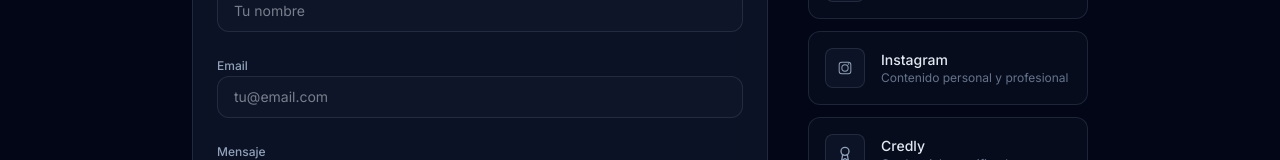
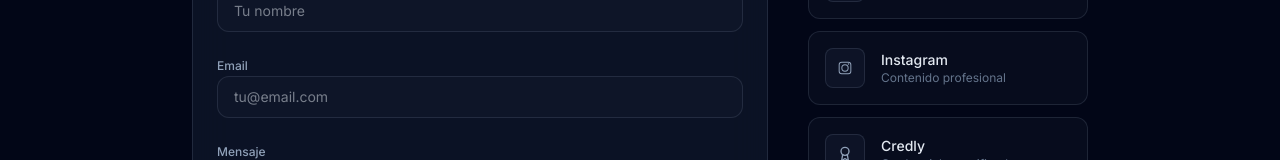
Before and after one commit to agaspardev/portfolio-no-limits, a Next.js app: page / in a window 1280 px wide. Shown: the part 9894-10054 px from the top of the page. Built offline with nearby package versions, Linux system fonts and the light colour scheme; no server answers.

Commit message:
fix: remove personal instagram references

```diff
--- a/src/components/layout/Footer.tsx
+++ b/src/components/layout/Footer.tsx
@@ -4,6 +4,7 @@ import { IconResolver } from "@/components/ui/IconResolver";
 import { useLocale } from "@/components/providers/LocaleProvider";
 import { useTheme } from "@/components/providers/ThemeProvider";
 import { copy } from "@/data/copy";
+import { CREDENTIAL_LINKS } from "@/lib/constants";
 
 export function Footer() {
   const year = new Date().getFullYear();
@@ -49,7 +50,7 @@ export function Footer() {
           {/* Center — Credential links */}
           <div className="flex items-center gap-3">
             <a
-              href="https://www.linkedin.com/in/antoniogasparr/"
+              href={CREDENTIAL_LINKS.linkedin}
               target="_blank"
               rel="noreferrer"
               aria-label={t.linkedin}
@@ -59,7 +60,7 @@ export function Footer() {
               <IconResolver name="linkedin" size={16} className="text-inherit" />
             </a>
             <a
-              href="https://www.instagram.com/gass_parr/"
+              href="https://www.instagram.com/antoniogaspar.dev/"
               target="_blank"
               rel="noreferrer"
               aria-label="Instagram"
--- a/src/components/sections/ContactGatewaySection.tsx
+++ b/src/components/sections/ContactGatewaySection.tsx
@@ -23,13 +23,13 @@ export function ContactGatewaySection({ socialLinks }: ContactGatewaySectionProp
   const linkDescription: Record<string, string> = locale === "es"
     ? {
         linkedin: "Perfil profesional",
-        instagram: "Contenido personal y profesional",
+        instagram: "Contenido profesional",
         credly: "Credenciales verificadas",
         badgeclaimed: "Insignias profesionales",
       }
     : {
         linkedin: "Professional profile",
-        instagram: "Personal and professional content",
+        instagram: "Professional content",
         credly: "Verified credentials",
         badgeclaimed: "Professional badges",
       };
```
